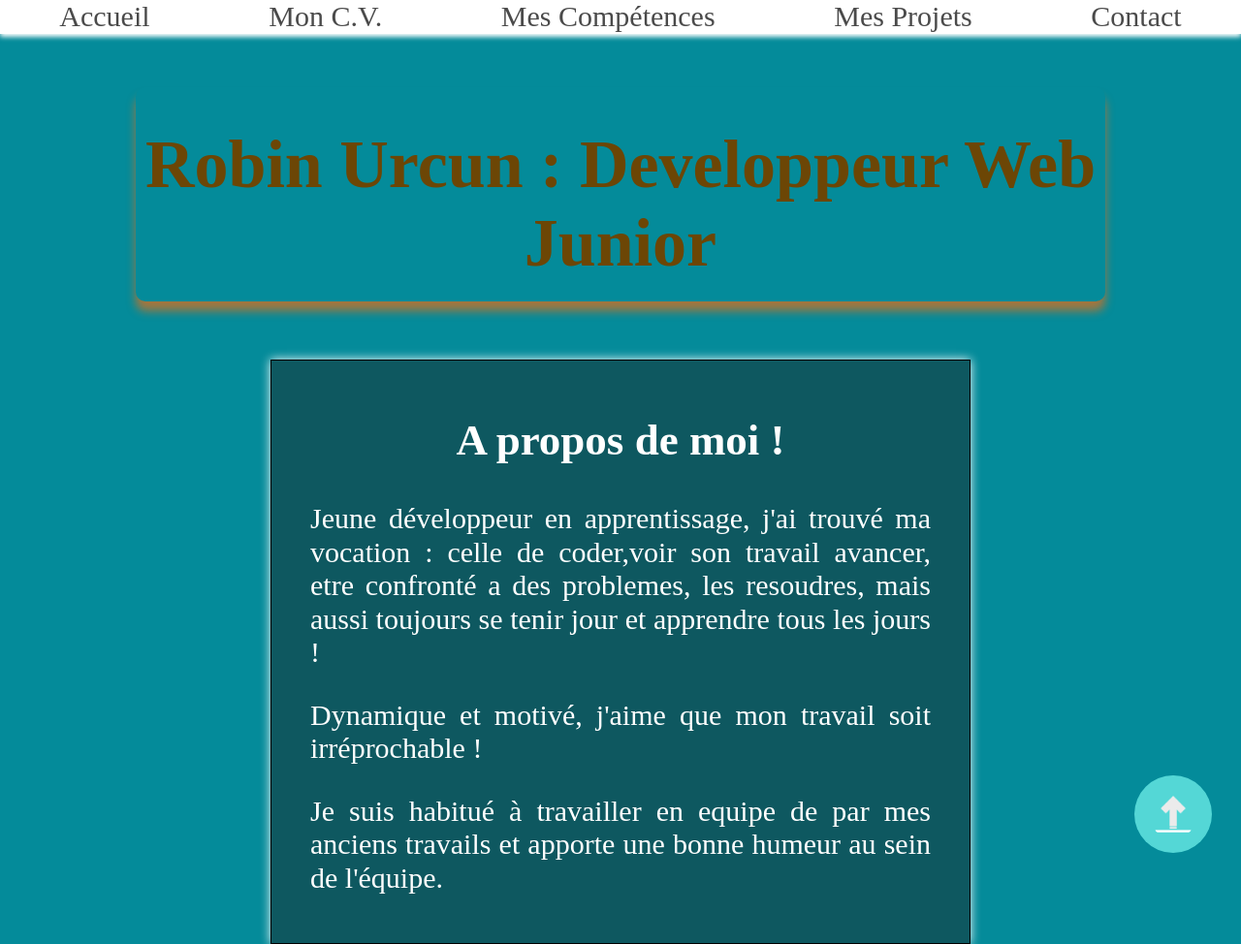
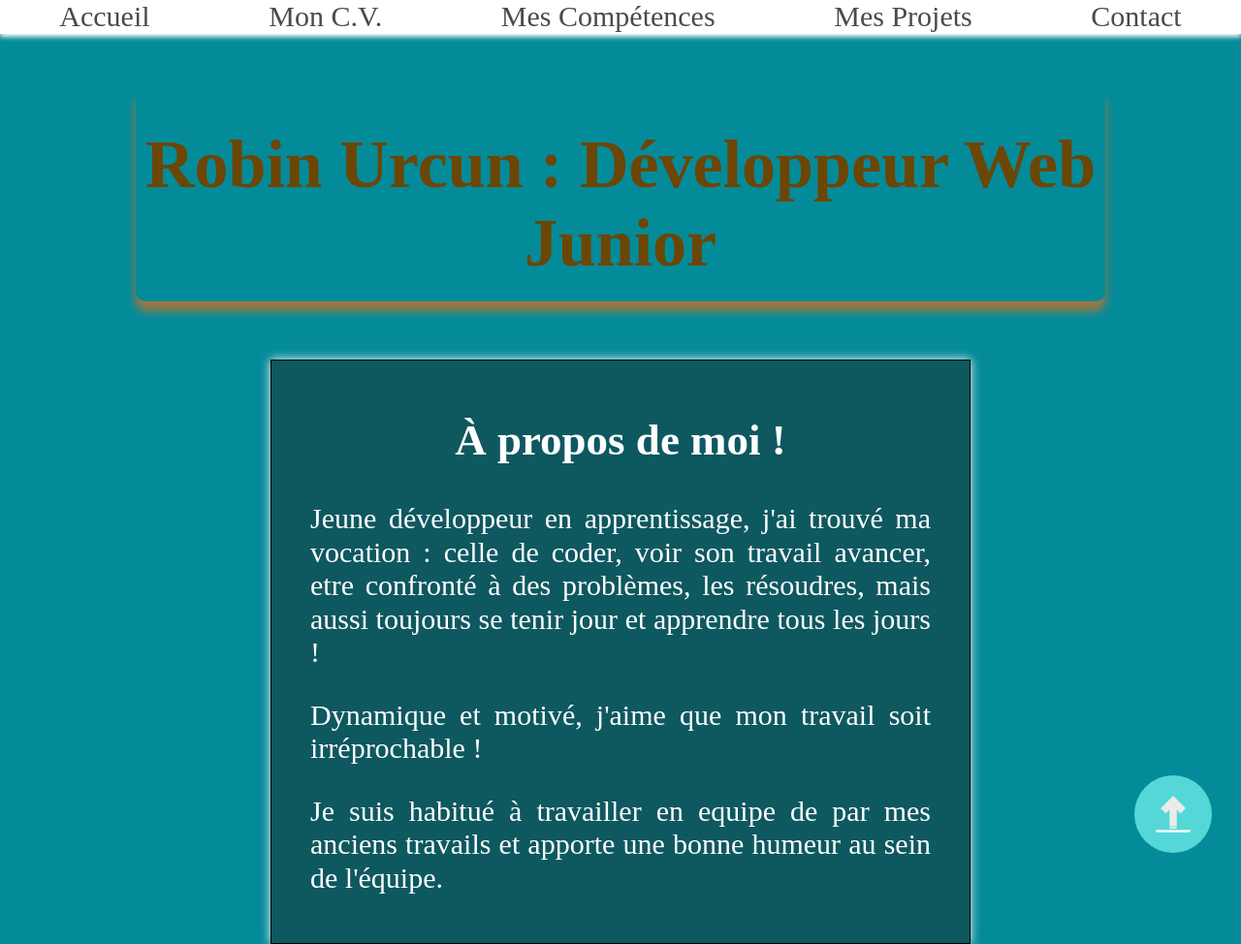
Before and after one commit to RobinUrcun/Mon_Portefolio, a plain HTML site: page index.html in a window 1280 px wide. Shown: the top 974 px of the page at 97% size. Drawn offline with Linux system fonts and the light colour scheme; a web font is replaced by a local one.

Commit message:
correction faute d'O index

```diff
--- a/index.html
+++ b/index.html
@@ -4,7 +4,7 @@
 <head>
     <meta charset="UTF-8">
     <meta name="viewport" content="width=device-width, initial-scale=1.0">
-    <title>Mon site Web</title>
+    <title>Mon portefolio</title>
     <link rel="stylesheet" href="./css/normalize.css">
     <link rel="stylesheet" href="./css/index.css">
     <script src="index.js" defer></script>
@@ -25,14 +25,14 @@
     </header>
     <main class="index_main">
         <h1>
-            Robin Urcun : Developpeur Web Junior
+            Robin Urcun : Développeur Web Junior
         </h1>
         <section class="premiere_section">
             <article>
-                <h2>A propos de moi ! </h2>
-                <p>Jeune développeur en apprentissage, j'ai trouvé ma vocation : celle de coder,voir son travail
-                    avancer, etre confronté a des problemes, les resoudres, mais aussi toujours
-                    se tenir jour et apprendre tous les jours !</p>
+                <h2>À propos de moi ! </h2>
+                <p>Jeune développeur en apprentissage, j'ai trouvé ma vocation : celle de coder, voir son travail
+                    avancer, etre confronté à des problèmes, les résoudres, mais aussi toujours se tenir jour et
+                    apprendre tous les jours !</p>
                 <p>Dynamique et motivé, j'aime que mon travail soit irréprochable ! </p>
                 <p>Je suis habitué à travailler en equipe de par mes anciens travails et apporte une bonne humeur au
                     sein de l'équipe.</p>
@@ -62,7 +62,7 @@
         <div class="button_up">
             <img src="asset/fleche_top.webp" alt="Fleche vers le haut">
         </div>
-
+    </main>
     <footer>
         <div class="footer_contact">
             <ul>
```
Lines whose indentation alone changed are shown as unchanged.
